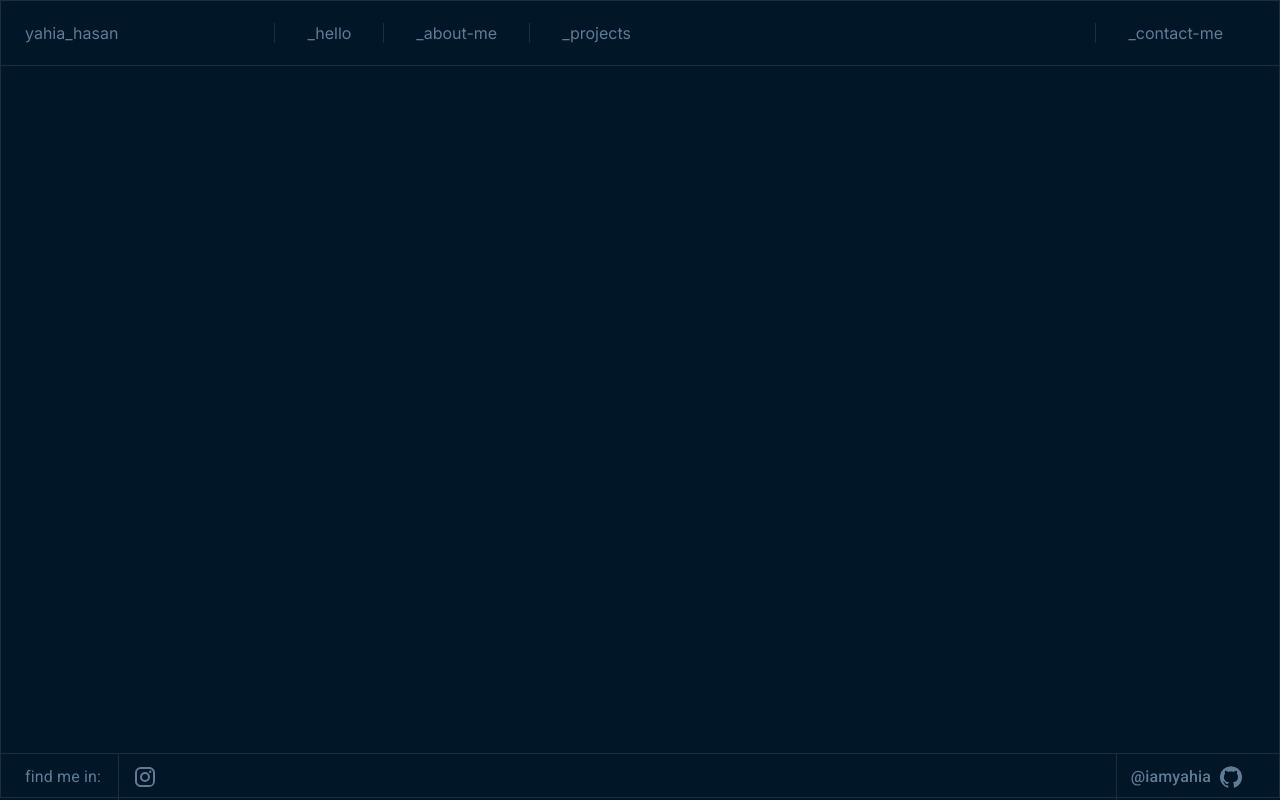
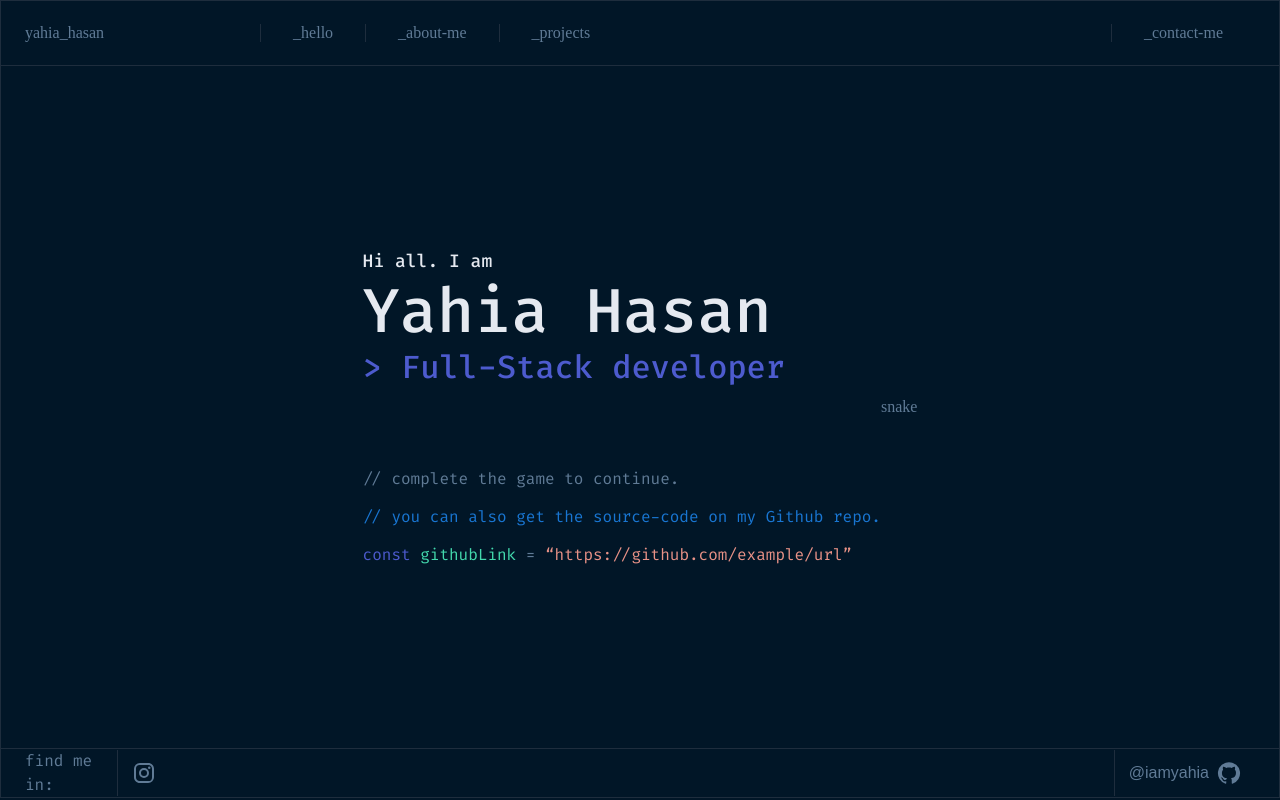
Before and after one commit to iamyahia/portfolio, a Next.js app: page / in a window 1280 px wide. Built offline with nearby package versions, Linux system fonts and the light colour scheme.

Commit message:
complete right side of the body screen

```diff
--- a/app/components/Footer.jsx
+++ b/app/components/Footer.jsx
@@ -25,10 +25,8 @@ function Footer() {
   return (
     <footer
       style={{
-        bottom: 0,
         width: "100%",
         display: "flex",
-        position: "absolute",
         borderTop: "1px solid #1E2D3D",
       }}
     >
@@ -94,16 +92,14 @@ function Footer() {
                   }}
                 >
                   {contact.username && (
-                    <Typography
-                      component="p"
+                    <p
                       style={{
-                        fontWeight: 450,
                         fontSize: "16px",
                         marginRight: "8px",
                       }}
                     >
                       {contact.username}
-                    </Typography>
+                    </p>
                   )}
                   {contact.icon}
                 </IconButton>
--- a/app/layout.jsx
+++ b/app/layout.jsx
@@ -1,13 +1,11 @@
-import "@fontsource/roboto/300.css";
-import "@fontsource/roboto/400.css";
-import "@fontsource/roboto/500.css";
-import "@fontsource/roboto/700.css";
-
 import "./globals.css";
 
-import { Inter } from "next/font/google";
+import { ThemeProvider } from "@mui/material";
 
-const inter = Inter({ subsets: ["latin"] });
+import theme from "./theme";
+
+import Footer from "./components/Footer";
+import { Navbar } from "./components/Navbar";
 
 export const metadata = {
   title: "Yahia",
@@ -16,8 +14,20 @@ export const metadata = {
 
 export default function RootLayout({ children }) {
   return (
-    <html lang="en">
-      <body className={inter.className}>{children}</body>
-    </html>
+    <ThemeProvider theme={theme}>
+      <html lang="en">
+        <body
+          style={{
+            display: "flex",
+            flexDirection: "column",
+            justifyContent: "space-between",
+          }}
+        >
+          <Navbar />
+          {children}
+          <Footer />
+        </body>
+      </html>
+    </ThemeProvider>
   );
 }
--- a/app/page.jsx
+++ b/app/page.jsx
@@ -1,11 +1,56 @@
-import Footer from "./components/Footer";
-import { Navbar } from "./components/Navbar";
+import { Box, Typography } from "@mui/material";
 
 export default function Home() {
   return (
-    <>
-      <Navbar />
-      <Footer />
-    </>
+    <div
+      style={{
+        display: "flex",
+        alignItems: "center",
+        justifyContent: "center",
+      }}
+    >
+      <div>
+        <div
+          style={{
+            marginBottom: "5rem",
+            color: "#E5E9F0",
+          }}
+        >
+          <Typography component="h6" variant="h6">
+            Hi all. I am
+          </Typography>
+          <Typography component="h1" variant="h1">
+            Yahia Hasan
+          </Typography>
+          <Typography component="h2" variant="h2" style={{ color: "#4D5BCE" }}>
+            &gt; Full-Stack developer
+          </Typography>
+        </div>
+        <div>
+          <Typography component="p">
+            {" "}
+            &#47;&#47; complete the game to continue.
+          </Typography>
+          <Typography
+            component="p"
+            color="primary"
+            style={{
+              margin: "0.875rem 0 ",
+            }}
+          >
+            {" "}
+            &#47;&#47; you can also get the source-code on my Github repo.
+          </Typography>
+          <Typography component="p">
+            <span style={{ color: "#4D5BCE" }}>const</span>&nbsp;
+            <span style={{ color: "#43D9AD" }}>githubLink</span>&nbsp;=&nbsp;
+            <a href="#" style={{ color: "#E99287", textDecoration: "none" }}>
+              “https://github.com/example/url”
+            </a>
+          </Typography>
+        </div>
+      </div>
+      <Box component="div">snake</Box>
+    </div>
   );
 }
--- /dev/null
+++ b/app/theme.js
@@ -0,0 +1,27 @@
+"use client";
+import { createTheme } from "@mui/material";
+import { Fira_Code } from "next/font/google";
+const firaCode = Fira_Code({ subsets: ["latin"] });
+
+const theme = createTheme({
+  typography: {
+    fontFamily: firaCode.style.fontFamily,
+    h1: {
+      fontSize: "3.875rem",
+      fontWeight: "500",
+    },
+    h2: {
+      fontSize: "2rem",
+      fontWeight: "450",
+    },
+    h6: {
+      fontSize: "1.125rem",
+      fontWeight: "450",
+    },
+    body1: {
+      fontSize: "1rem",
+    },
+  },
+});
+
+export default theme;
```
